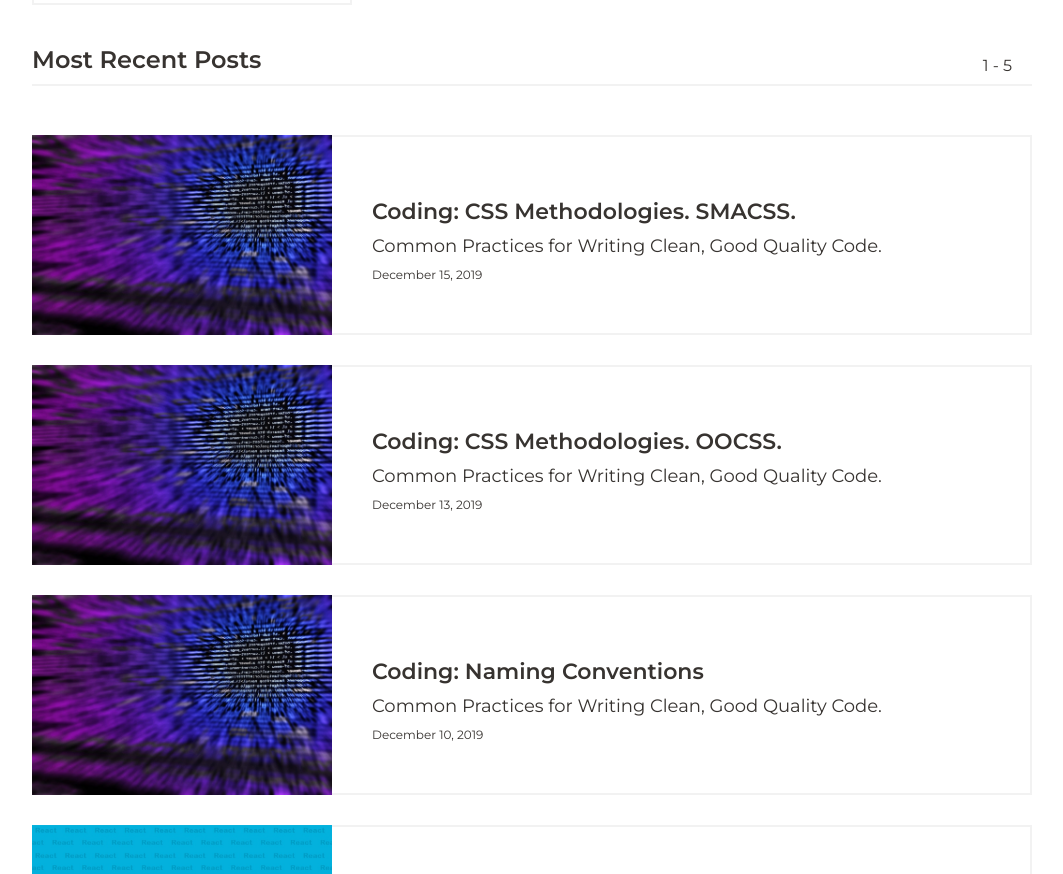
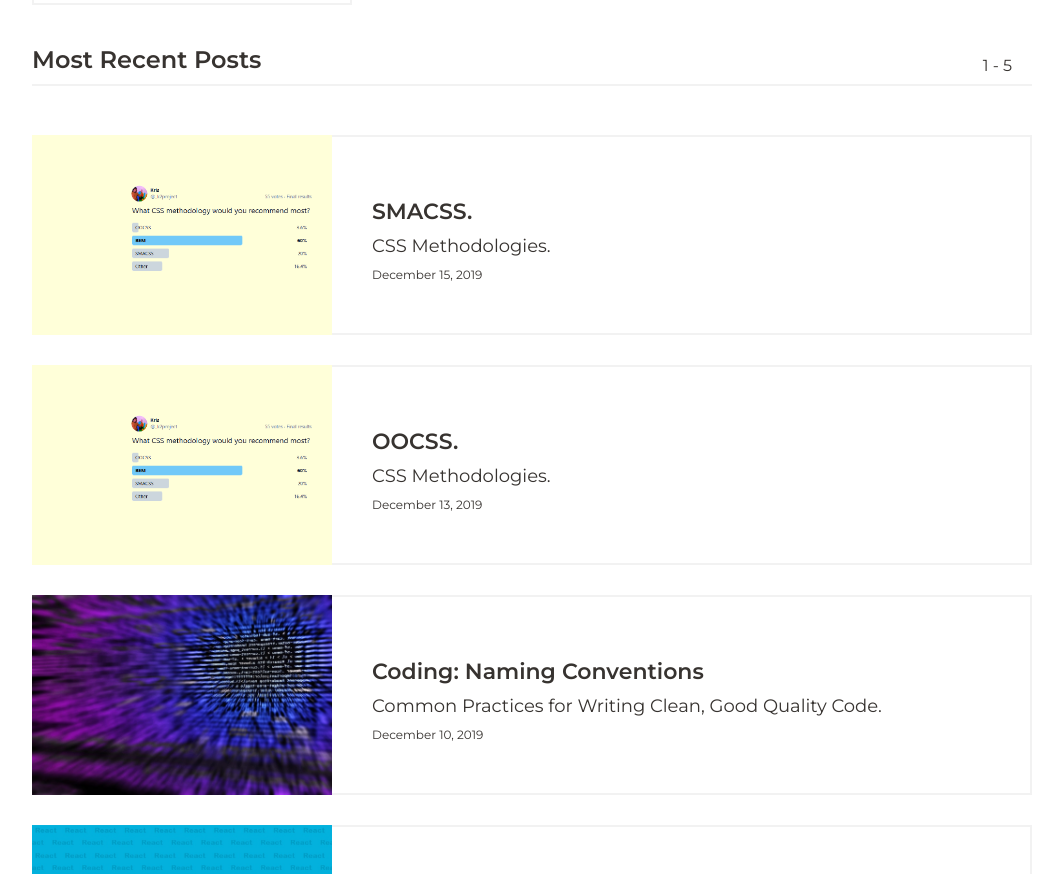
Before and after one commit to k2project/portfolio, a React (Create React App) app: page /blog in a window 1280 px wide. Shown: the part 1160-2034 px from the top of the page, without its empty margins (108-1171 px from the left). Built offline with nearby package versions, Linux system fonts and the light colour scheme.

Commit message:
methodology posts bg

```diff
--- a/src/Blog/BlogPage/BlogPage.scss
+++ b/src/Blog/BlogPage/BlogPage.scss
@@ -131,4 +131,9 @@ p.accordion__post_date{
     p.accordion__blogTag{
         font-size: 2.2rem;
     }
+    .Post.methodology{
+        .BlogPage__accordion{
+            background-position: 50% center;
+        }
+    }
 }
--- a/src/Blog/Post/Post.js
+++ b/src/Blog/Post/Post.js
@@ -35,7 +35,7 @@ function Post() {
     let path = 'https://k2project.github.io/portfolio'+getPostLink(post);
 
     return(
-        <BlogPage cls="Post" post={post}>
+        <BlogPage cls={post.cls? "Post "+post.cls :"Post"} post={post}>
             <Helmet>
                <title>Kris Kopczynski Portfolio | Blog</title>
                <link rel="canonical" href={path} />
--- a/src/Blog/Post/Post.scss
+++ b/src/Blog/Post/Post.scss
@@ -400,4 +400,5 @@
     .Post__table_2clms{
         padding: 4rem 2rem;
     }
+
 }
--- a/src/Blog/posts/post5.js
+++ b/src/Blog/posts/post5.js
@@ -4,12 +4,13 @@ import oocss from './../../media/blog/oocss.png';
 
 const post5={
     id:'5',
+    cls:'methodology',
     featured:false,
-    title:'Coding: CSS Methodologies. OOCSS.',
-    subtitle:'Common Practices for Writing Clean, Good Quality Code.',
+    title:'OOCSS.',
+    subtitle:'CSS Methodologies.',
     date:'2019-11-13',
     image:{
-        path:'code.jpg',
+        path:'css_methodology.png',
         position:'right center '
     },
     tags:['Coding'],
--- a/src/Blog/posts/post6.js
+++ b/src/Blog/posts/post6.js
@@ -4,12 +4,13 @@ import smacss from './../../media/blog/smacss.png';
 
 const post6={
     id:'6',
+    cls:'methodology',
     featured:false,
-    title:'Coding: CSS Methodologies. SMACSS.',
-    subtitle:'Common Practices for Writing Clean, Good Quality Code.',
+    title:'SMACSS.',
+    subtitle:'CSS Methodologies.',
     date:'2019-11-15',
     image:{
-        path:'code.jpg',
+        path:'css_methodology.png',
         position:'right center '
     },
     tags:['Coding'],
```
Also changed, not shown: src/media/blog/css_methodology.png (added).
